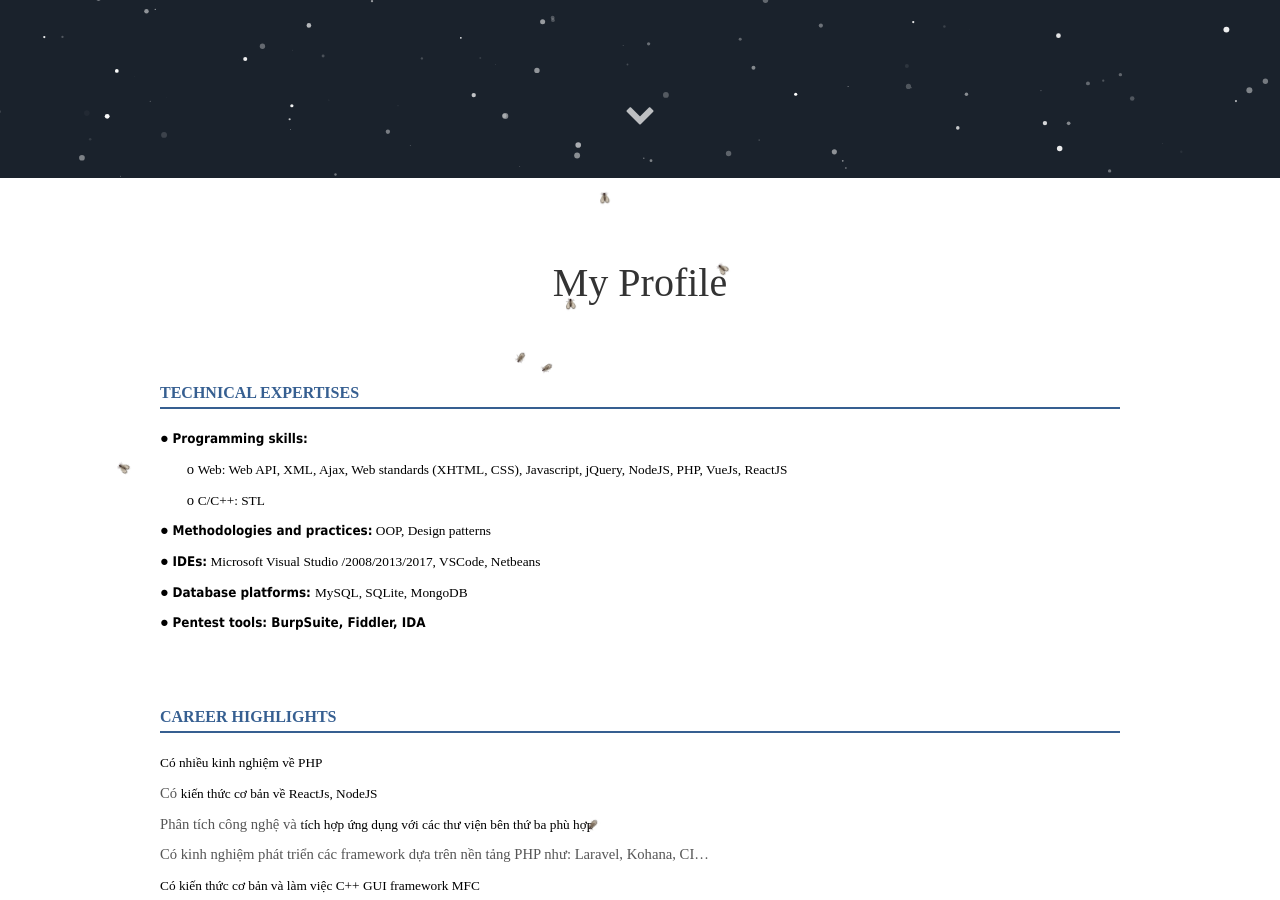
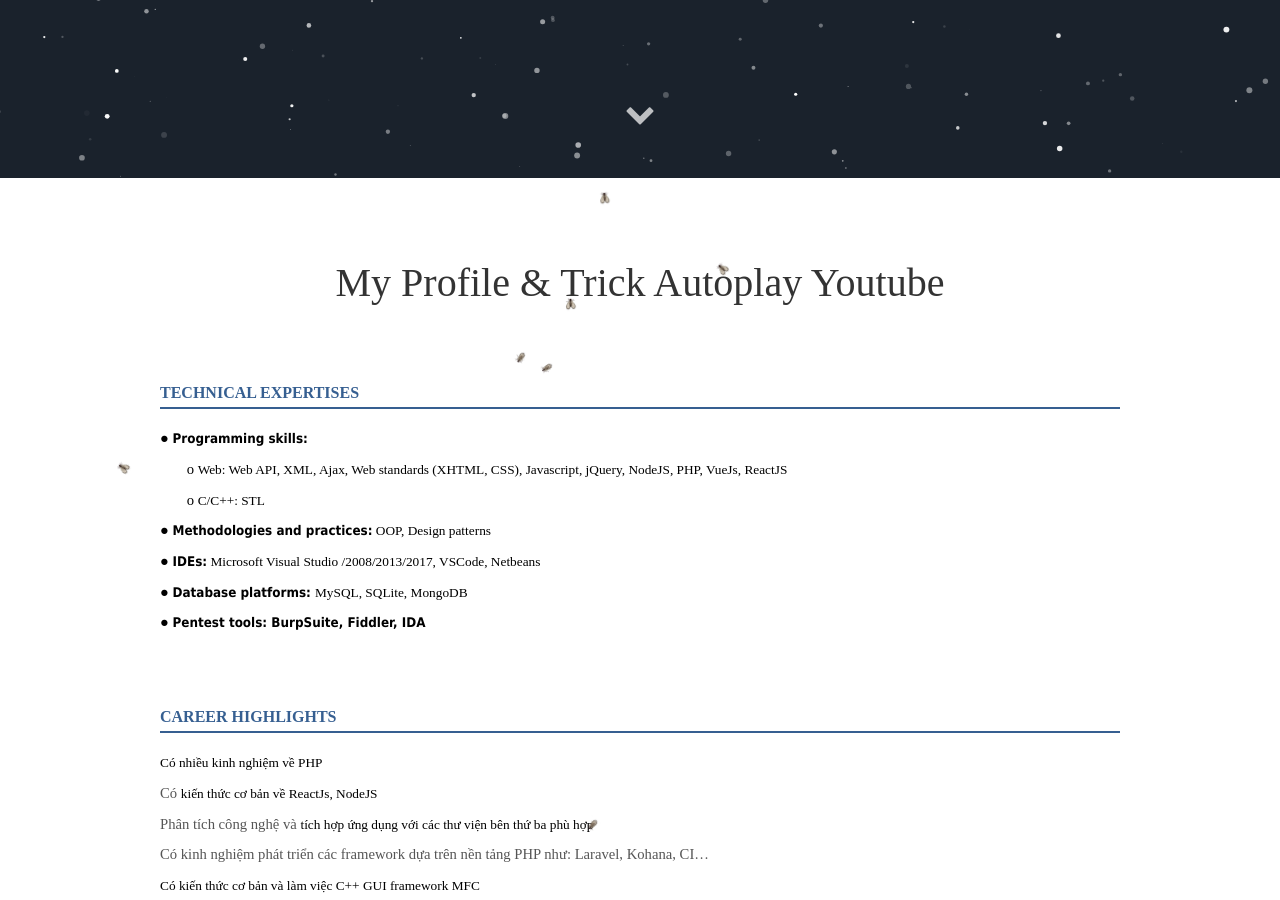
Before and after one commit to ngocchanh/ngocchanh.github.io, a Jekyll site: the page built from index.html, in a window 1280 px wide and 900 px high, scrolled down 722 px. Built offline with Jekyll 4.4.1, drawn with Linux system fonts in a browser that asks for light colours; some web fonts are replaced.

Commit message:
chanh updated

```diff
--- a/_includes/about.html
+++ b/_includes/about.html
@@ -1,5 +1,5 @@
 <div class="user-details">
-  <h1>My Profile</h1>
+  <h1>My Profile & Trick Autoplay Youtube</h1>
   <p>
     <div id="player"></div>
     <script type="text/javascript">
```
